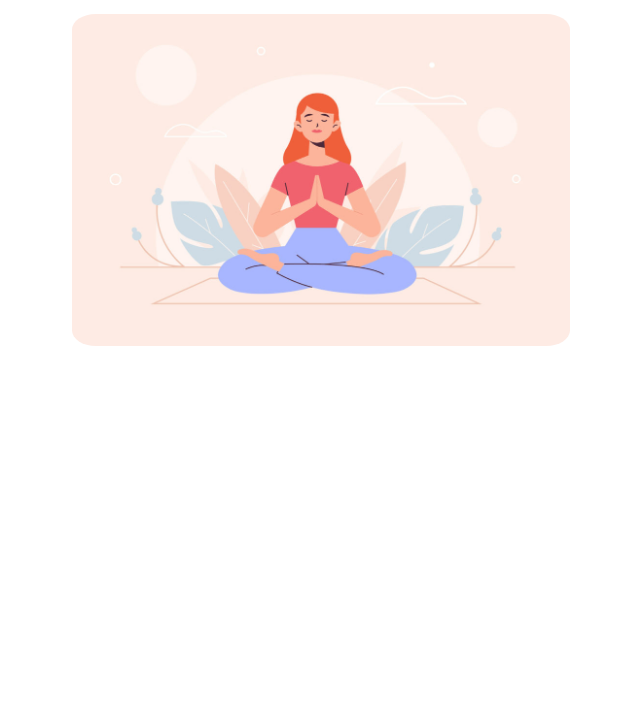
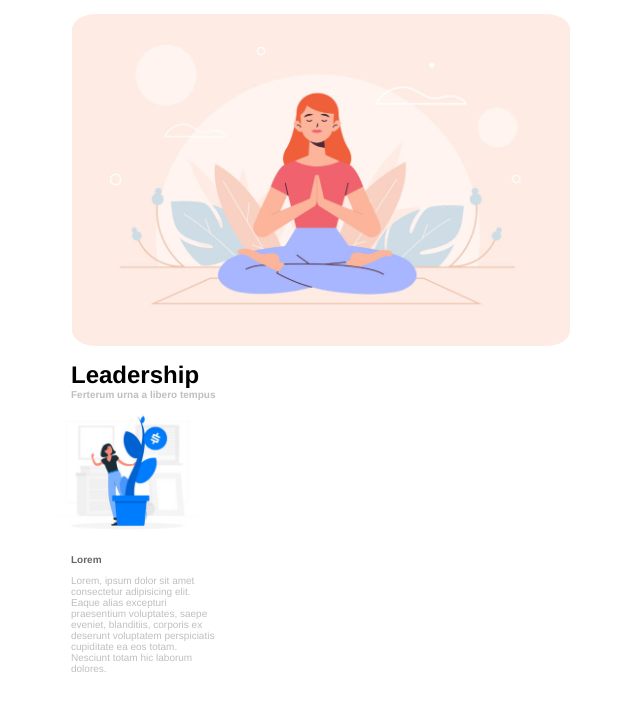
Before and after one commit to Alex-Uva89/htmlcss-wp, a plain HTML site: page index.html in a window 1280 px wide. Shown: the part 99-800 px from the top of the page, without its empty margins (335-975 px from the left). Drawn offline with Linux system fonts and the light colour scheme.

Commit message:
Insert 1st sidebar-right

```diff
--- a/css/style.css
+++ b/css/style.css
@@ -93,6 +93,7 @@ body {
 .debug .sidebar {
     width: 29%;
     height: auto;
+    background-color: grey;
 }
 
 .debug .central_section {
@@ -128,7 +129,6 @@ body {
 
 .logo {
     width: 20%;
-
 }
 
 header{
@@ -173,3 +173,20 @@ h2{
     font-size: 10px;
     color: rgb(192, 191, 191);
 }
+
+.img_sidebar_right {
+    width: 100%;
+    margin: 0 -1em;
+}
+
+h3{
+    font-size: 10px;
+    margin-bottom: 1em;
+    color: rgba(0, 0, 0, 0.6);
+}
+
+.text_sidebar{
+    font-size: .6em;
+    font-size: 10px;
+    color: rgb(192, 191, 191);
+}
--- a/index.html
+++ b/index.html
@@ -33,11 +33,24 @@
         </section>
 
         <section class="main_section container">
+
+
             <div>
-                <div class="head_section light_blue"></div>
-                <div class="sidebar light_blue"></div>
-                <div class="central_section light_blue"></div>
-                <div class="sidebar light_blue"></div>
+                <div class="head_section light_blue">
+                    <h1>Leadership</h1>
+           <h2>Ferterum urna a libero tempus</h2>
+                </div>
+                <div class="sidebar light_blue">
+                    <img src="img/img-1.jpg" alt="Plant Money" class="img_sidebar_right">
+                    <h3>Lorem</h3>
+                    <p class="text_sidebar">Lorem, ipsum dolor sit amet consectetur adipisicing elit. Eaque alias excepturi praesentium voluptates, saepe eveniet, blanditiis, corporis ex deserunt voluptatem perspiciatis cupiditate ea eos totam. Nesciunt totam hic laborum dolores.</p>
+                </div>
+                <div class="central_section light_blue">
+
+                </div>
+                <div class="sidebar light_blue">
+
+                </div>
             </div>
         </section>
     </main>
```
